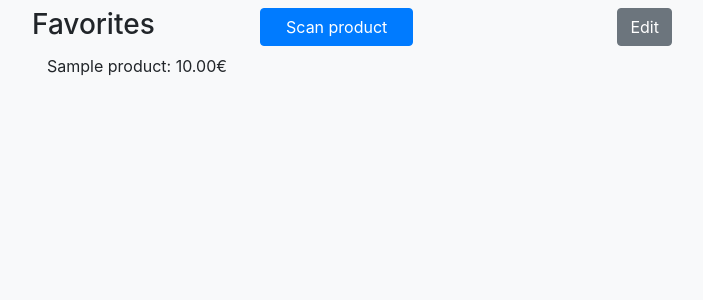
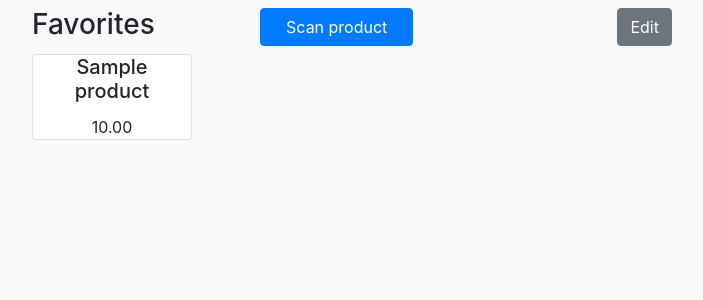
Before and after one commit to maxnoller/mate-liste, a Django app: page / in a window 1280 px wide. Shown: the part 56-356 px from the top of the page, without its empty margins (288-991 px from the left). Run offline with Django 3.2, Linux system fonts and the light colour scheme; a user stored in the database is signed in; tables that the repository leaves empty hold one stand-in row (values such as "Sample post"); some libraries are stand-ins or nearby versions.

Commit message:
Implemented favorites as bootstrap cards

```diff
--- a/mate_liste_backend/frontend/templates/favorites.html
+++ b/mate_liste_backend/frontend/templates/favorites.html
@@ -1,3 +1,6 @@
 {% for favorite in favorites %}
-<div class="col-4">{{favorite.product}}</div>
+<div class="card mr-2" style="width: 10rem;">
+    <h5 class="card-title mx-1 text-center">{{favorite.product.name}}</h5>
+    <p class="card-text text-center">{{favorite.product.price}}</p>
+</div>
 {% endfor %}
```
